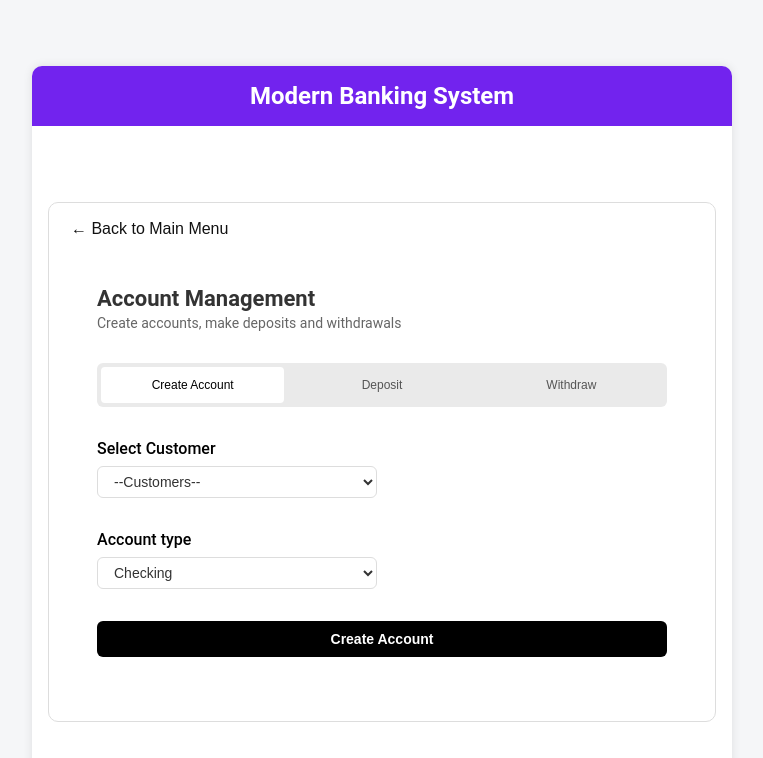
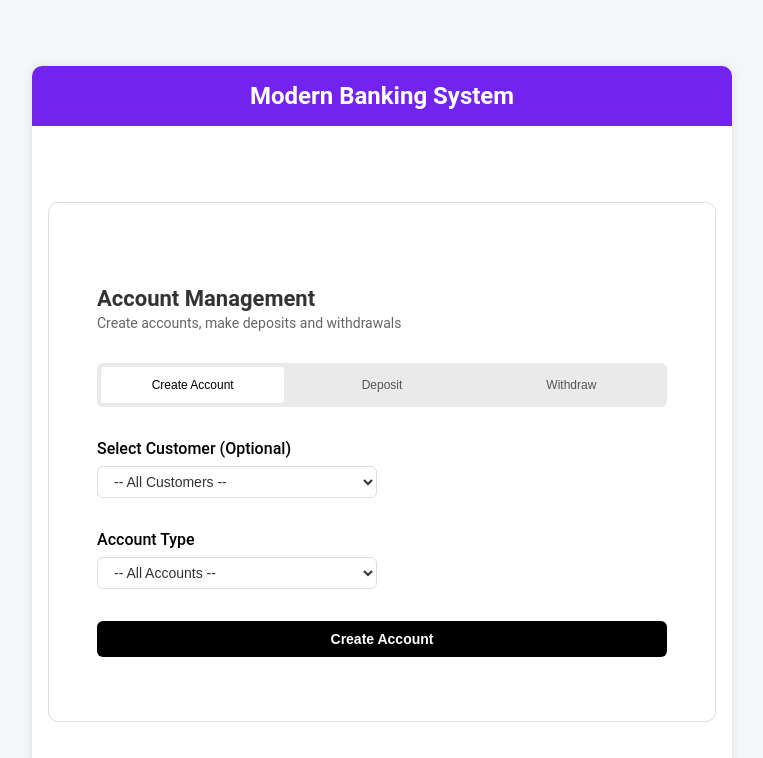
Before and after one commit to sistema-bancario-compass/FrontEnd, an Angular app: page /account-management in a window 1280 px wide. Shown: the top 758 px of the page, without its empty margins (258-1021 px from the left). Built offline with nearby package versions, Linux system fonts and the light colour scheme; data requests are answered from the project's data file.

Commit message:
feature:new json server inputs accounts

```diff
--- a/src/app/components/ui/select-primary/select-primary.component.ts
+++ b/src/app/components/ui/select-primary/select-primary.component.ts
@@ -4,7 +4,7 @@ import { Component, EventEmitter, Input, Output } from '@angular/core';
   selector: 'app-select-primary',
   imports: [],
   templateUrl: './select-primary.component.html',
-  styleUrl: './select-primary.component.scss'
+  styleUrl: './select-primary.component.scss',
 })
 export class SelectPrimaryComponent {
   @Input() name: string = '';
--- a/src/app/pages/account-management/account-management.component.html
+++ b/src/app/pages/account-management/account-management.component.html
@@ -1,5 +1,4 @@
 <section class="account-management">
-  <button class="back-button" (click)="goBack()">← Back to Main Menu</button>
   <div class="account-header">
     <h1>Account Management</h1>
     <p>Create accounts, make deposits and withdrawals</p>
@@ -35,34 +34,66 @@
 
   <ng-container *ngIf="selectedTab === 'create'">
     <app-select-primary
-      label="Select Customer"
-      name="Customers"
-      type="text"
-      placeholder="--Customers--"
-    ></app-select-primary>
+      name="selectCustomer"
+      label="Select Customer (Optional)"
+      placeholder="-- All Customers --"
+      [(value)]="selectedCustomer"
+    >
+      @for(customer of customers; track customer.id){
+      <option [value]="customer.id">
+        {{ customer.name }}
+      </option>
+      } @empty {
+      <option disabled>No customers available</option>
+      } ></app-select-primary
+    >
 
     <app-select-primary
-      label="Account type"
-      name="Customers"
-      type="text"
-      placeholder="Checking"
-    ></app-select-primary>
+      name="selectAccount"
+      label="Account Type"
+      placeholder="-- All Accounts --"
+      [(value)]="selectedAccount"
+    >
+      @for(account of accounts; track account.id){
+      <option [value]="account.id">
+        {{ account.type }}
+      </option>
+      } @empty {
+      <option disabled>No account available</option>
+      }
+    </app-select-primary>
   </ng-container>
 
   <ng-container *ngIf="selectedTab === 'deposit' || selectedTab === 'withdraw'">
     <app-select-primary
-      label="Select Customer"
-      name="Customers"
-      type="text"
-      placeholder="--Customers--"
-    ></app-select-primary>
+      name="selectCustomer"
+      label="Select Customer (Optional)"
+      placeholder="-- All Customers --"
+      [(value)]="selectedCustomer"
+    >
+      @for(customer of customers; track customer.id){
+      <option [value]="customer.id">
+        {{ customer.name }}
+      </option>
+      } @empty {
+      <option disabled>No customers available</option>
+      } ></app-select-primary
+    >
 
     <app-select-primary
-      label="Select Account"
-      name="Account"
-      type="text"
-      placeholder="--Select an account--"
-    ></app-select-primary>
+      name="selectAccount"
+      label="Select Acoount (Optional)"
+      placeholder="-- All Acoounts --"
+      [(value)]="selectedAccount"
+    >
+      @for(account of accounts; track account.id){
+      <option [value]="account.id">
+        {{ account.type }}
+      </option>
+      } @empty {
+      <option disabled>No account available</option>
+      }
+    </app-select-primary>
 
     <div class="form-section">
       <app-input-primary
--- a/src/app/pages/account-management/account-management.component.ts
+++ b/src/app/pages/account-management/account-management.component.ts
@@ -3,6 +3,11 @@ import { Router } from '@angular/router';
 import { CommonModule } from '@angular/common'; // <-- Adiciona esta linha
 import { InputPrimaryComponent } from '../../components/ui/input-primary/input-primary.component';
 import { SelectPrimaryComponent } from '../../components/ui/select-primary/select-primary.component';
+import {
+  Customer,
+  CustomerService,
+} from '../../core/services/customer.service';
+import { Account, AccountService } from '../../core/services/account.service';
 
 @Component({
   selector: 'app-account-management',
@@ -12,9 +17,20 @@ import { SelectPrimaryComponent } from '../../components/ui/select-primary/selec
   styleUrls: ['./account-management.component.scss'],
 })
 export class AccountManagementComponent {
-  constructor(private router: Router) {}
-  goBack() {
-    this.router.navigate(['/']);
+  customers: Customer[] = [];
+  accounts: Account[] = [];
+
+  selectedCustomer = '';
+  selectedAccount = '';
+
+  constructor(
+    private customerService: CustomerService,
+    private accountService: AccountService
+  ) {}
+
+  ngOnInit() {
+    this.customerService.getAll().subscribe((data) => (this.customers = data));
+    this.accountService.getAll().subscribe((data) => (this.accounts = data));
   }
 
   selectedTab: string = 'create';
```
Also changed, not shown: src/app/components/ui/select-primary/select-primary.component.html (+6 -10 lines).
